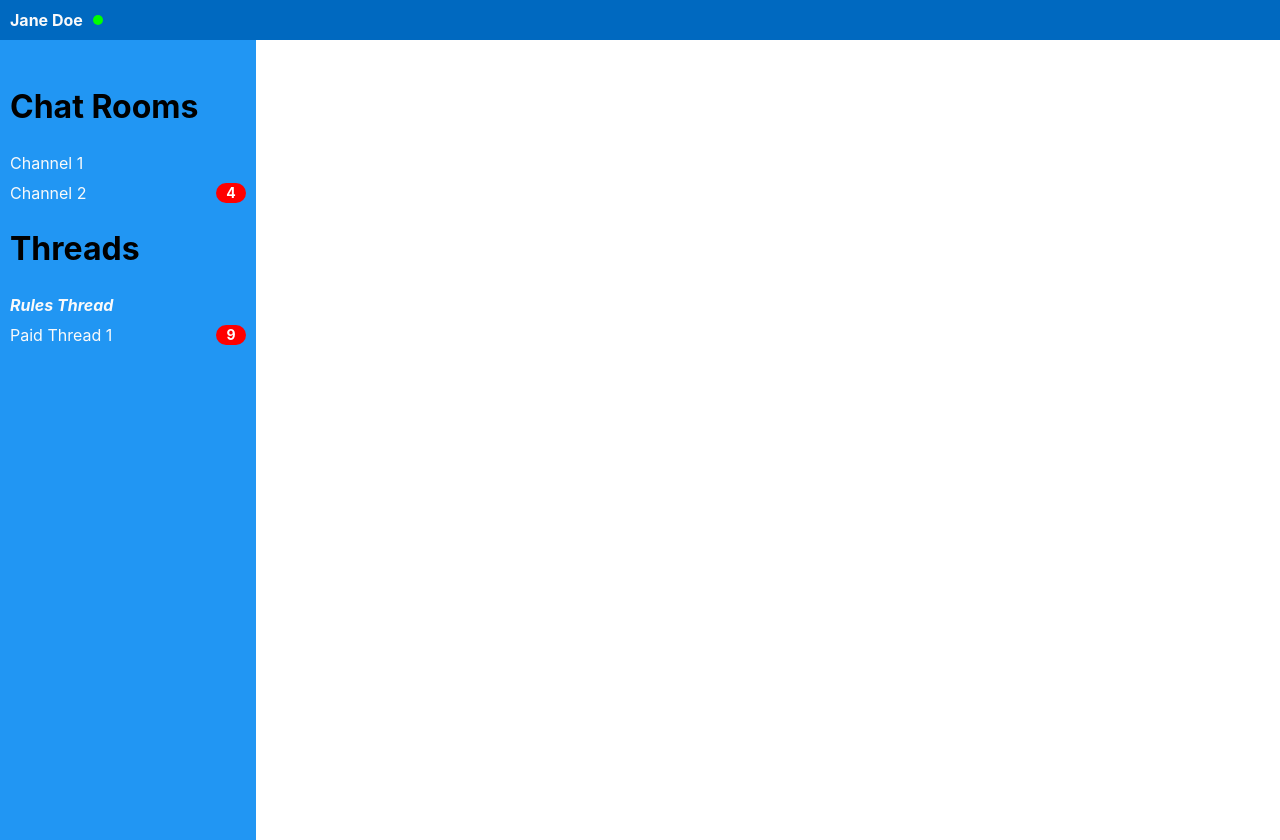
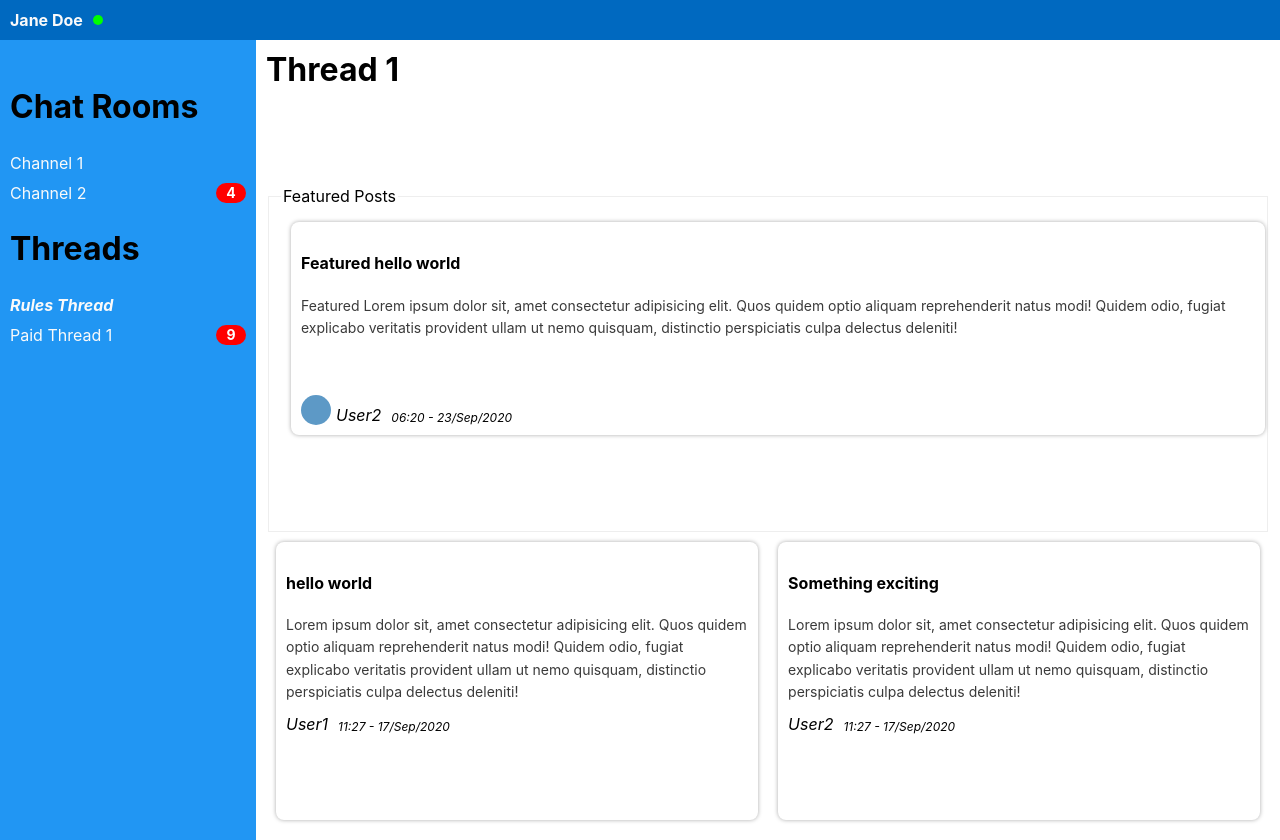
Before and after one commit to SpacesTemp/spaces-interface, a React (Create React App) app: page /thread/1 in a window 1280 px wide. Shown: the top 840 px of the page. Built offline with nearby package versions, Linux system fonts and the light colour scheme.

Commit message:
Add basic Thread UI

```diff
--- a/src/App.tsx
+++ b/src/App.tsx
@@ -5,6 +5,7 @@ import styled, { ThemeProvider } from "styled-components";
 import theme from "./theme";
 import Sidebar from "./components/Sidebar";
 import Channel from "./components/Channel";
+import Threads from "./components/Threads";
 import Topbar from "./components/Topbar";
 
 const Main = styled.main`
@@ -23,6 +24,7 @@ const App = () => {
           <Sidebar />
           <Switch>
             <Route path="/channel/:id" component={Channel} />
+            <Route path="/thread/:id" component={Threads} />
           </Switch>
         </Main>
       </Router>
--- a/src/components/Channel.tsx
+++ b/src/components/Channel.tsx
@@ -2,6 +2,8 @@ import React, { useReducer } from "react";
 import { useParams } from "react-router-dom";
 import styled from "styled-components";
 import dayjs from "dayjs";
+
+import Timestamp from "./Timestamp";
 
 const Main = styled.div`
   padding: 10px;
@@ -38,11 +40,6 @@ const Chatbox = styled.div`
 
   .message {
     font-size: 16px;
-  }
-
-  .timestamp {
-    margin-left: 10px;
-    font-size: 12px;
   }
 `;
 
@@ -133,9 +130,7 @@ const Channel = () => {
               <Content>
                 <span className="name">
                   {chat.user}
-                  <span className="timestamp">
-                    {dayjs(chat.timestamp).format("hh:mm - DD/MMM/YYYY")}
-                  </span>
+                  <Timestamp timestamp={chat.timestamp} />
                 </span>
                 <span className="message">{chat.message}</span>
               </Content>
--- /dev/null
+++ b/src/components/Threads.tsx
@@ -0,0 +1,137 @@
+import React, { useReducer } from "react";
+import { useParams } from "react-router-dom";
+import styled from "styled-components";
+
+import Timestamp from "./Timestamp";
+
+const Main = styled.div`
+  padding: 10px;
+  flex: 1;
+  height: 100%;
+  display: flex;
+  flex-wrap: wrap;
+  justify-content: space-between;
+  overflow: auto;
+
+  & > h1 {
+    margin-top: 0;
+    width: 100%;
+  }
+`;
+
+const FeaturedPosts = styled.fieldset`
+  border: 1px solid ${({ theme }) => theme.colors.borderGrey};
+`;
+
+const Post = styled.div`
+  width: 48%;
+  border-radius: 8px;
+  box-shadow: 0 0 4px ${({ theme }) => theme.colors.shadowGrey};
+  padding: 10px;
+
+  display: flex;
+  flex-direction: column;
+  margin: 10px;
+
+  h6 {
+    margin-top: 0;
+    margin-bottom: 10px;
+  }
+
+  .content {
+    min-height: 100px;
+    color: ${({ theme }) => theme.colors.postTextColor};
+    font-size: 14px;
+    line-height: 1.6em;
+  }
+
+  &.featured {
+    width: 100%;
+  }
+`;
+
+const User = styled.div`
+  display: flex;
+  align-items: flex-end;
+  font-style: italic;
+`;
+
+const UserImage = styled.div`
+  border-radius: 50%;
+  height: 30px;
+  width: 30px;
+  background-color: ${({ theme }) => theme.colors.secondaryDarkColor};
+  margin-right: 5px;
+`;
+
+const postsReducer = (state: any, action: any) => {
+  return state;
+};
+
+const Thread = () => {
+  const { id } = useParams();
+  const posts = [
+    {
+      title: "hello world",
+      content:
+        "Lorem ipsum dolor sit, amet consectetur adipisicing elit. Quos quidem optio aliquam reprehenderit natus modi! Quidem odio, fugiat explicabo veritatis provident ullam ut nemo quisquam, distinctio perspiciatis culpa delectus deleniti!",
+      user: "User1",
+      timestamp: 1600342039783,
+    },
+    {
+      title: "Something exciting",
+      content:
+        "Lorem ipsum dolor sit, amet consectetur adipisicing elit. Quos quidem optio aliquam reprehenderit natus modi! Quidem odio, fugiat explicabo veritatis provident ullam ut nemo quisquam, distinctio perspiciatis culpa delectus deleniti!",
+      user: "User2",
+      timestamp: 1600342039783,
+    },
+  ];
+  const featuredPosts = [
+    {
+      title: "Featured hello world",
+      content:
+        "Featured Lorem ipsum dolor sit, amet consectetur adipisicing elit. Quos quidem optio aliquam reprehenderit natus modi! Quidem odio, fugiat explicabo veritatis provident ullam ut nemo quisquam, distinctio perspiciatis culpa delectus deleniti!",
+      user: "User2",
+      timestamp: 1600842039783,
+    },
+  ];
+
+  const [state, dispatch] = useReducer(postsReducer, { posts, featuredPosts });
+
+  return (
+    <Main>
+      <h1>Thread {id}</h1>
+      <FeaturedPosts>
+        <legend>Featured Posts</legend>
+        {featuredPosts.map((post) => {
+          return (
+            <Post className="featured">
+              <h4>{post.title}</h4>
+              <div className="content">{post.content}</div>
+              <User>
+                <UserImage />
+                {post.user}
+                <Timestamp timestamp={post.timestamp} />
+              </User>
+            </Post>
+          );
+        })}
+      </FeaturedPosts>
+
+      {posts.map((post) => {
+        return (
+          <Post>
+            <h4>{post.title}</h4>
+            <div className="content">{post.content}</div>
+            <User>
+              {post.user}
+              <Timestamp timestamp={post.timestamp} />
+            </User>
+          </Post>
+        );
+      })}
+    </Main>
+  );
+};
+
+export default Thread;
--- /dev/null
+++ b/src/components/Timestamp.tsx
@@ -0,0 +1,22 @@
+import React from "react";
+import styled from "styled-components";
+import dayjs from "dayjs";
+
+const Main = styled.span`
+  color: inherit;
+  margin-left: 10px;
+  font-size: 12px;
+`;
+
+const Timestamp: React.FC<{ timestamp: number; className?: string }> = ({
+  timestamp,
+  className,
+}) => {
+  return (
+    <Main className={className}>
+      {dayjs(timestamp).format("hh:mm - DD/MMM/YYYY")}
+    </Main>
+  );
+};
+
+export default Timestamp;
--- a/src/theme/colors.ts
+++ b/src/theme/colors.ts
@@ -11,4 +11,7 @@ export default {
   green: "#00ff00",
   black: "#2a2a2a",
   white: "#ffffff",
+  shadowGrey: "#aaaaaa",
+  borderGrey: "#eeeeee",
+  postTextColor: "#3a3a3a",
 };
```
